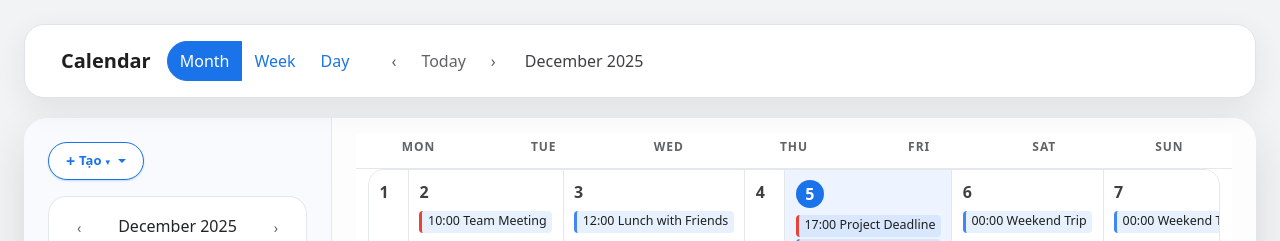
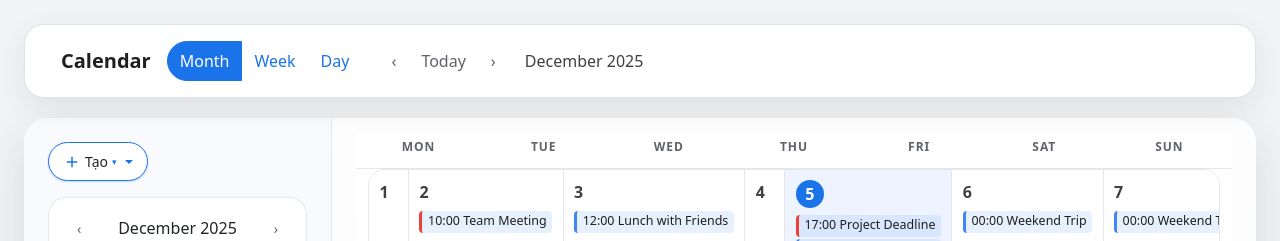
Before and after one commit to ngtrkhanh21/aws-calendar, a React (Vite) app in the folder calendar2/: page /calendar in a window 1280 px wide. Shown: the top 241 px of the page. Built offline with nearby package versions, Linux system fonts and the light colour scheme; no server answers.

Commit message:
button tạo

```diff
--- a/calendar2/src/components/ui/Sidebar.css
+++ b/calendar2/src/components/ui/Sidebar.css
@@ -27,17 +27,25 @@
 }
 
 .create-button-icon {
-  font-size: 16px;
-  line-height: 1;
+  width: 18px;
+  height: 18px;
+  display: flex;
+  align-items: center;
+  justify-content: center;
+  color: #1a73e8;
+  flex-shrink: 0;
 }
 
 .create-button-label {
-  font-size: 13px;
+  font-size: 14px;
+  color: #202124;
+  font-weight: 500;
 }
 
 .create-button-caret {
   font-size: 9px;
   margin-top: 1px;
+  color: #1a73e8;
 }
 
 .create-dropdown-menu {
--- a/calendar2/src/components/ui/Sidebar.jsx
+++ b/calendar2/src/components/ui/Sidebar.jsx
@@ -33,7 +33,9 @@ function Sidebar({ currentDate, onDateChange, calendars, onCalendarToggle, onDat
           as="button"
           className="create-button"
         >
-          <span className="create-button-icon">+</span>
+          <svg className="create-button-icon" width="18" height="18" viewBox="0 0 24 24" fill="none" xmlns="http://www.w3.org/2000/svg">
+            <path d="M19 13h-6v6h-2v-6H5v-2h6V5h2v6h6v2z" fill="currentColor"/>
+          </svg>
           <span className="create-button-label">Tạo</span>
           <span className="create-button-caret">▾</span>
         </Dropdown.Toggle>
```
